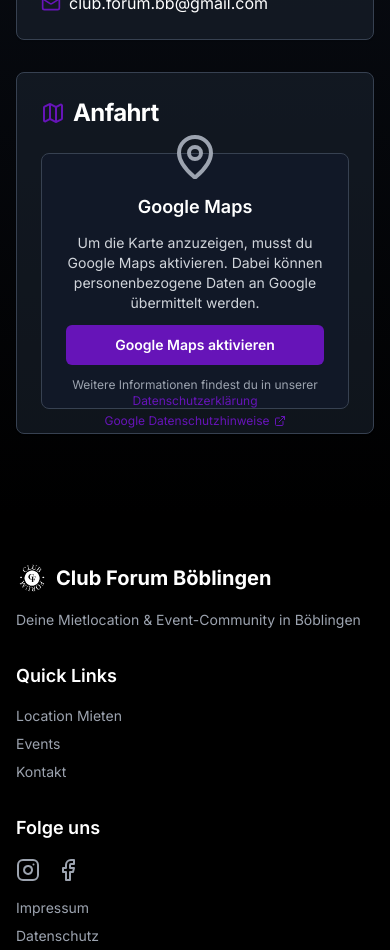
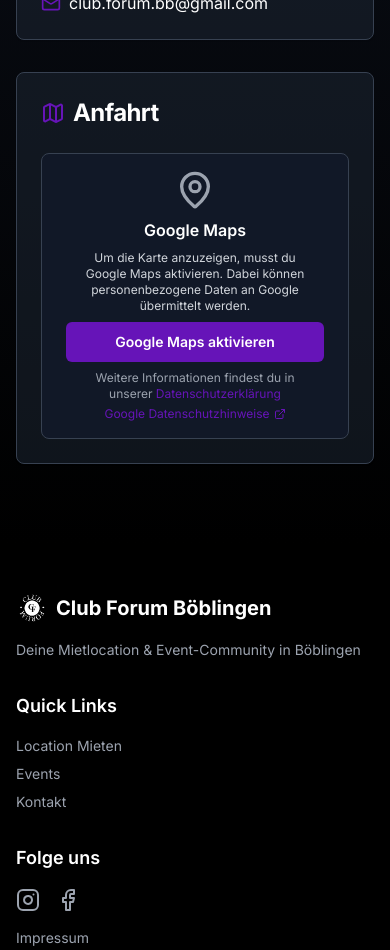
Before and after one commit to MichaelBergdolt/ClubForumWebsite, a React (Vite) app: page /kontakt in a window 390 px wide. Shown: the part 1300-2250 px from the top of the page. Built offline with nearby package versions, Linux system fonts and the light colour scheme.

Commit message:
Fix Google Maps consent box overflow

```diff
--- a/src/components/GoogleMapsConsent.tsx
+++ b/src/components/GoogleMapsConsent.tsx
@@ -33,11 +33,11 @@ const GoogleMapsConsent = () => {
 
   if (!hasConsent) {
     return (
-      <div className="flex items-center justify-center h-64 bg-gray-900 border border-gray-700 rounded-lg p-6">
-        <div className="text-center space-y-3 max-w-md mx-auto">
-          <MapPin className="h-12 w-12 mx-auto text-gray-400" />
-          <h3 className="text-lg font-semibold text-white">Google Maps</h3>
-          <p className="text-sm text-gray-300">
+      <div className="flex items-center justify-center min-h-64 bg-gray-900 border border-gray-700 rounded-lg p-4 md:p-6">
+        <div className="text-center space-y-2 md:space-y-3 max-w-md mx-auto w-full px-2">
+          <MapPin className="h-10 w-10 md:h-12 md:w-12 mx-auto text-gray-400" />
+          <h3 className="text-base md:text-lg font-semibold text-white">Google Maps</h3>
+          <p className="text-xs md:text-sm text-gray-300 px-2">
             Um die Karte anzuzeigen, musst du Google Maps aktivieren. Dabei können personenbezogene Daten an Google übermittelt werden.
           </p>
 
@@ -48,7 +48,7 @@ const GoogleMapsConsent = () => {
             Google Maps aktivieren
           </Button>
 
-          <div className="text-xs text-gray-400 space-y-1">
+          <div className="text-xs text-gray-400 space-y-1 px-2">
             <p>
               Weitere Informationen findest du in unserer{" "}
               <Link to="/datenschutz" className="text-accent-primary hover:underline">
```
